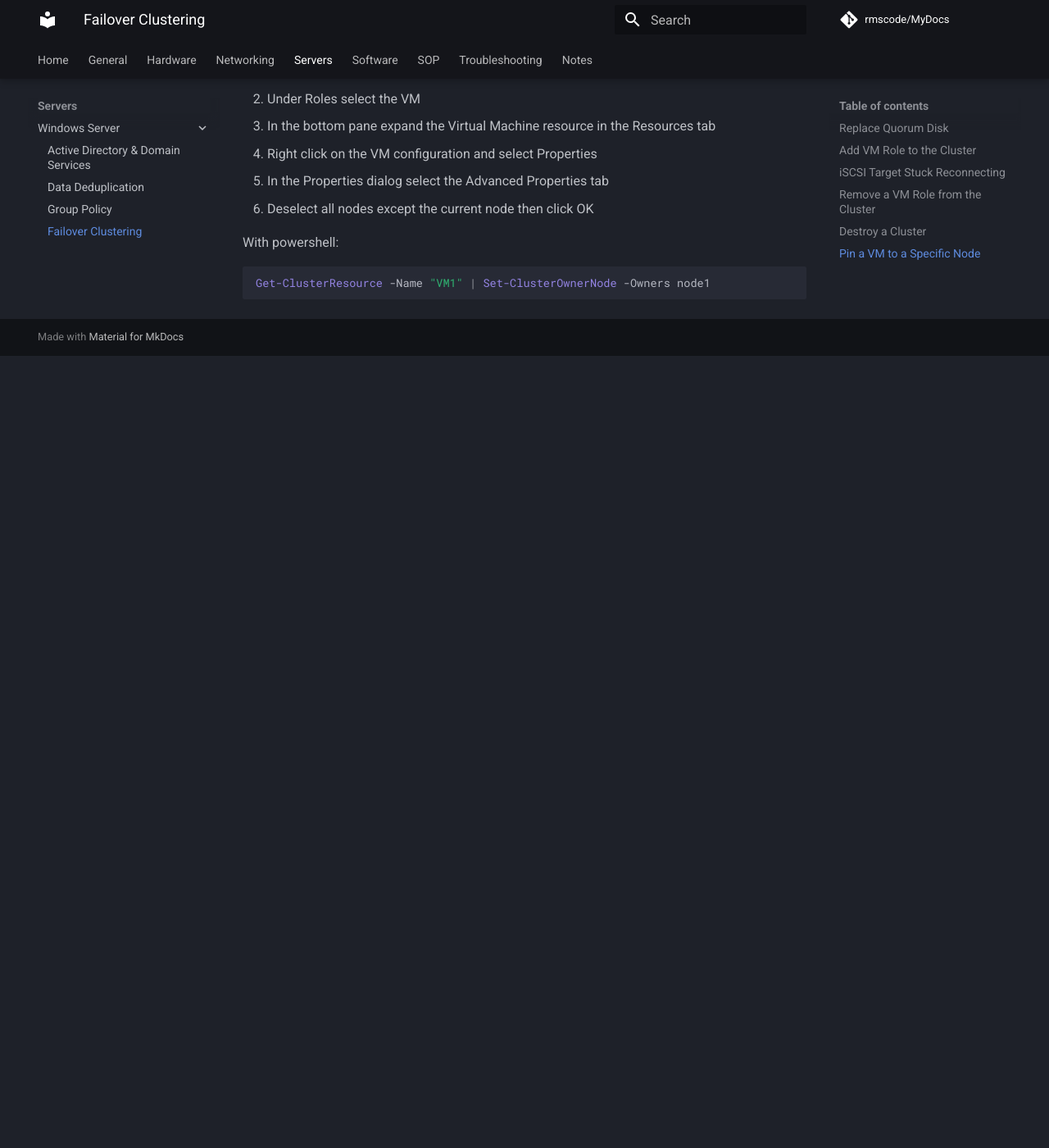
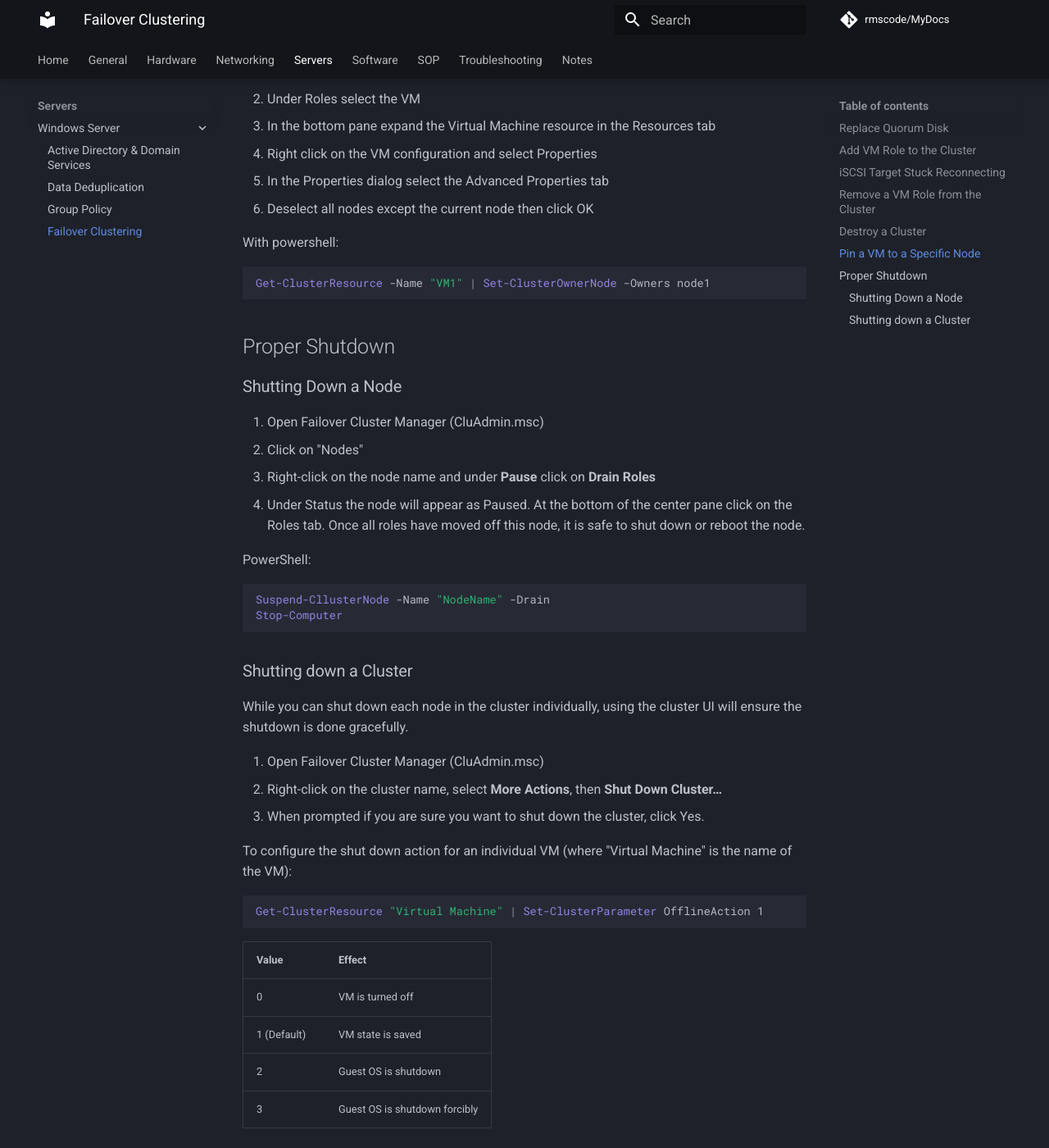
Before and after one commit to rmscode/binary-garden, an MkDocs documentation site: the page built from docs/servers/windows-server/msft-cluster.md, in a window 1280 px wide and 1400 px high, scrolled down 1525 px. Shown: the whole window at 82% size. Built offline with MkDocs 1.6.1 and Material for MkDocs 9.7.7, drawn with Linux system fonts in a browser that asks for light colours; comment, search, counter and statistics services are not loaded; before the commit the page ends 1959 px from its top, so only the background shows below that.

Commit message:
Update msft-cluster.md

````diff
--- a/docs/servers/windows-server/msft-cluster.md
+++ b/docs/servers/windows-server/msft-cluster.md
@@ -55,3 +55,39 @@
 ```powershell
 Get-ClusterResource -Name "VM1" | Set-ClusterOwnerNode -Owners node1
 ```
+
+## Proper Shutdown
+
+### Shutting Down a Node
+
+1. Open Failover Cluster Manager (CluAdmin.msc)
+2. Click on "Nodes"
+3. Right-click on the node name and under **Pause** click on **Drain Roles**
+4. Under Status the node will appear as Paused.  At the bottom of the center pane click on the Roles tab. Once all roles have moved off this node, it is safe to shut down or reboot the node.
+
+PowerShell:
+
+```powershell
+Suspend-CllusterNode -Name "NodeName" -Drain
+Stop-Computer
+```
+### Shutting down a Cluster
+
+While you can shut down each node in the cluster individually, using the cluster UI will ensure the shutdown is done gracefully.
+
+1. Open Failover Cluster Manager (CluAdmin.msc)
+2. Right-click on the cluster name, select **More Actions**, then **Shut Down Cluster…**
+3. When prompted if you are sure you want to shut down the cluster, click Yes.
+
+To configure the shut down action for an individual VM (where "Virtual Machine" is the name of the VM):
+
+```powershell
+Get-ClusterResource "Virtual Machine" | Set-ClusterParameter OfflineAction 1
+```
+
+Value       | Effect
+----------- | ------
+0           | VM is turned off
+1 (Default) | VM state is saved
+2           | Guest OS is shutdown
+3           | Guest OS is shutdown forcibly
````
